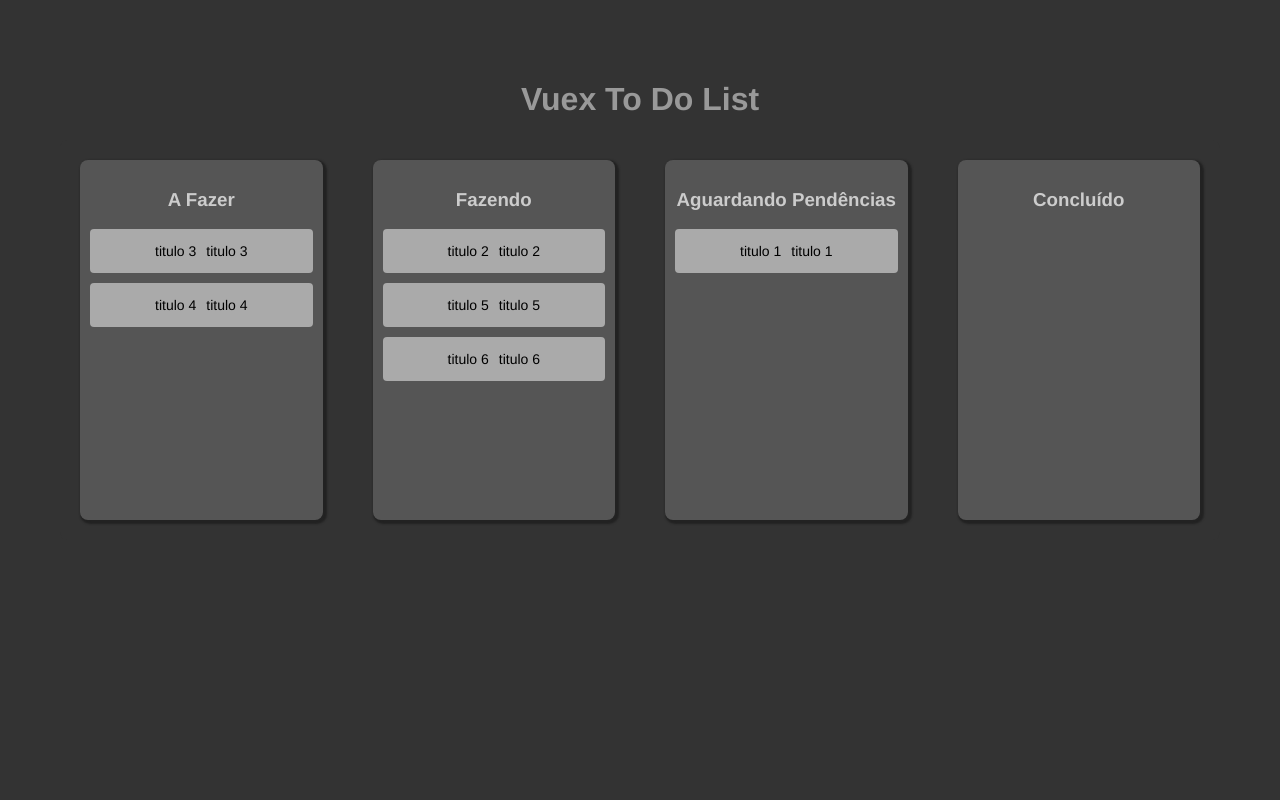
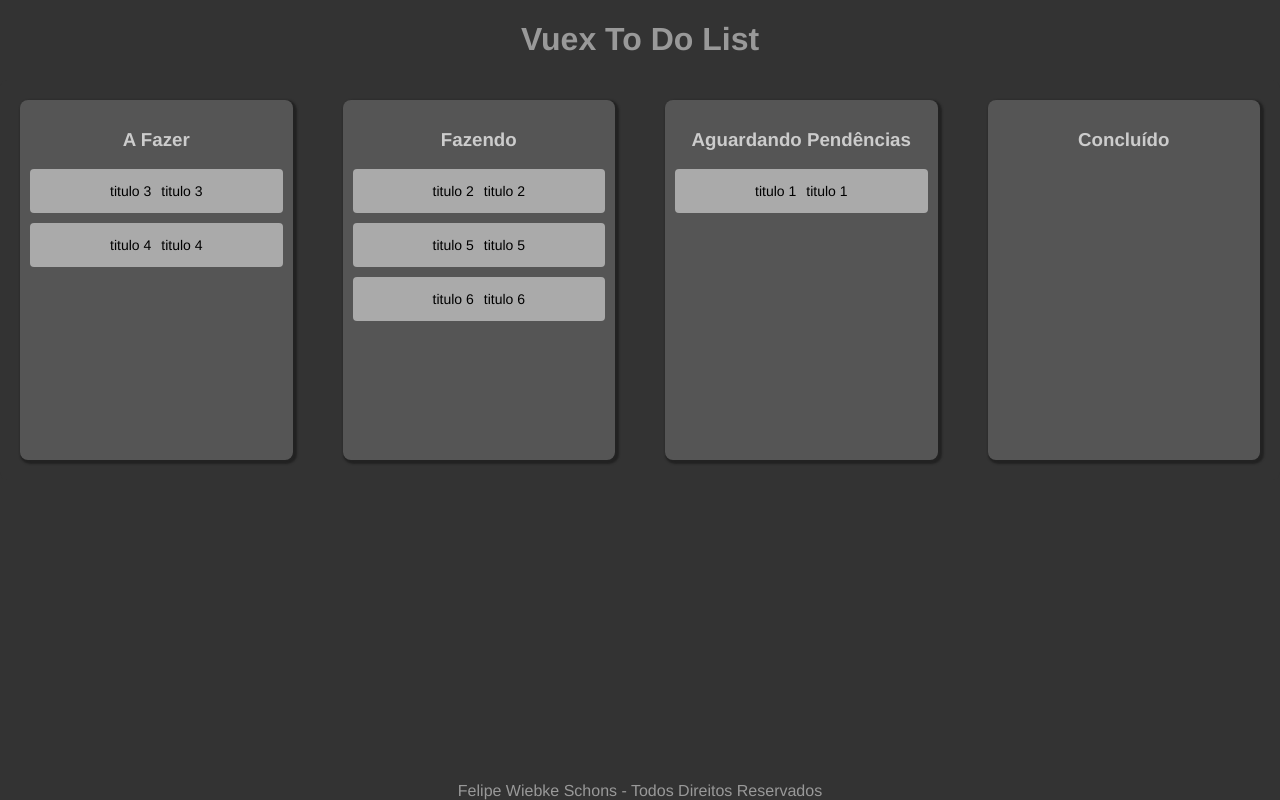
Before and after one commit to wsfelipe/Vuex-Todo-List, a Vue app: page / in a window 1280 px wide. Built offline with nearby package versions, Linux system fonts and the light colour scheme.

Commit message:
adicionado footer

```diff
--- a/src/App.vue
+++ b/src/App.vue
@@ -2,18 +2,21 @@
   <div class="app">
     <BodyTitle/>
     <ContainerList/>
+    <Footer/>
   </div>
 </template>
 
 <script>
 import BodyTitle from './components/BodyTitle.vue'
 import ContainerList from './components/ContainerList.vue'
+import Footer from './components/Footer.vue';
 
 export default {
   name: 'App',
   components: {
     BodyTitle,
     ContainerList,
+    Footer
   }
 }
 </script>
@@ -21,11 +24,13 @@
 <style>
 body {
   display: flex;
+  width: auto;
   flex-direction: column;
   background: #333;
   font-family: Avenir, Helvetica, Arial, sans-serif;
   text-align: center;
   color: #999;
-  margin: 60px;
+  margin: 0;
+  padding: 0;
 }
 </style>
--- /dev/null
+++ b/src/components/Footer.vue
@@ -0,0 +1,21 @@
+<template>
+  <div class="footer">
+      Felipe Wiebke Schons - Todos Direitos Reservados
+  </div>
+</template>
+
+<script>
+export default {
+  name: 'FooterComponent',
+}
+</script>
+
+<style scoped>
+.footer {
+  display: flex;
+  width: 100%;
+  position: absolute;
+  bottom: 0;
+  justify-content: center;
+}
+</style>
--- a/src/components/TodoCard.vue
+++ b/src/components/TodoCard.vue
@@ -35,7 +35,14 @@
   font-size: 14px;
   border-radius: 4px;
   background: #aaa;
+  transition: .8s;
 }
+
+.content-card:hover {
+  cursor: pointer;
+  background-color: #eee;
+}
+
 .card {
   display: flex;
   flex-direction: row;
--- a/src/store/index.js
+++ b/src/store/index.js
@@ -1,6 +1,7 @@
 import { createStore } from 'vuex'
 
 const store = createStore({
+  namespaced: true,
   state: {
     appName: 'Vuex To Do List',
     cards: [
```
